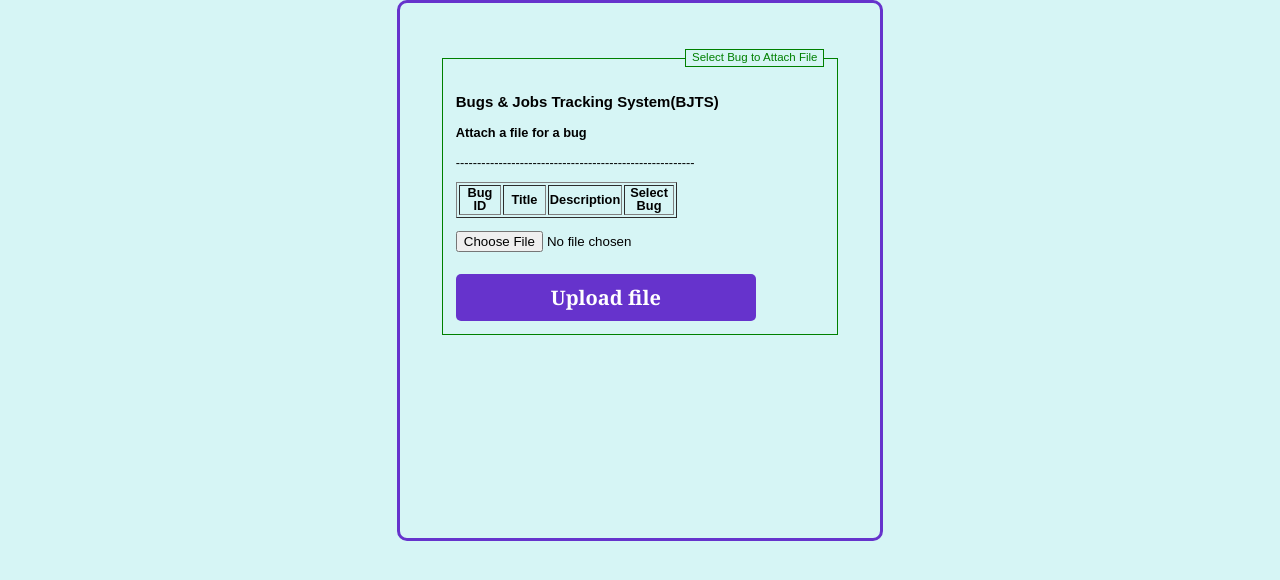
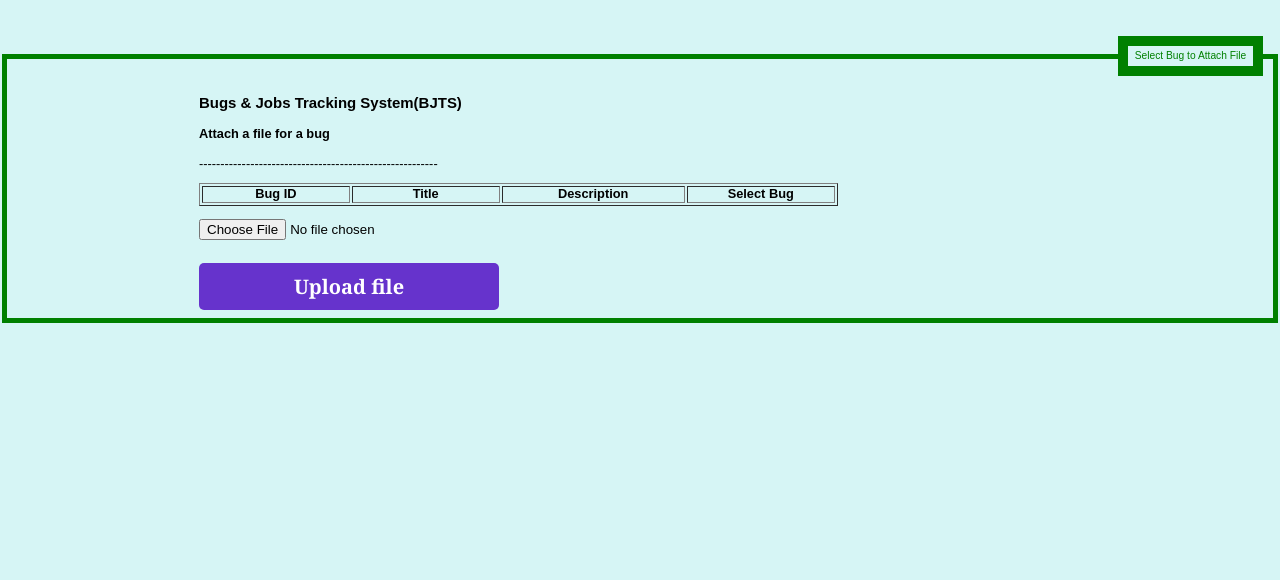
Before and after one commit to 1400205/BJTS, a PHP site: page /upload.php in a window 1280 px wide. Shown: the top 580 px of the page. Run offline with PHP 8.4, Linux system fonts and the light colour scheme; the visitor is signed in with stand-in values (Sample User, id 1); data that the repository does not hold is empty.

Commit message:
attachment

```diff
--- a/upload.php
+++ b/upload.php
@@ -15,10 +15,10 @@ $uid=$_SESSION["userid"];
 <head>
     <meta charset="UTF-8">
     <title>Bug and Job Tracking System</title>
-    <link rel="stylesheet"type="text/css" href="style.css"/>
+    <link rel="stylesheet"type="text/css" href="style1.css"/>
 </head>
 <body>
-<div class="formBox">
+<div class="">
 
     <br><br>
     <section>
```
